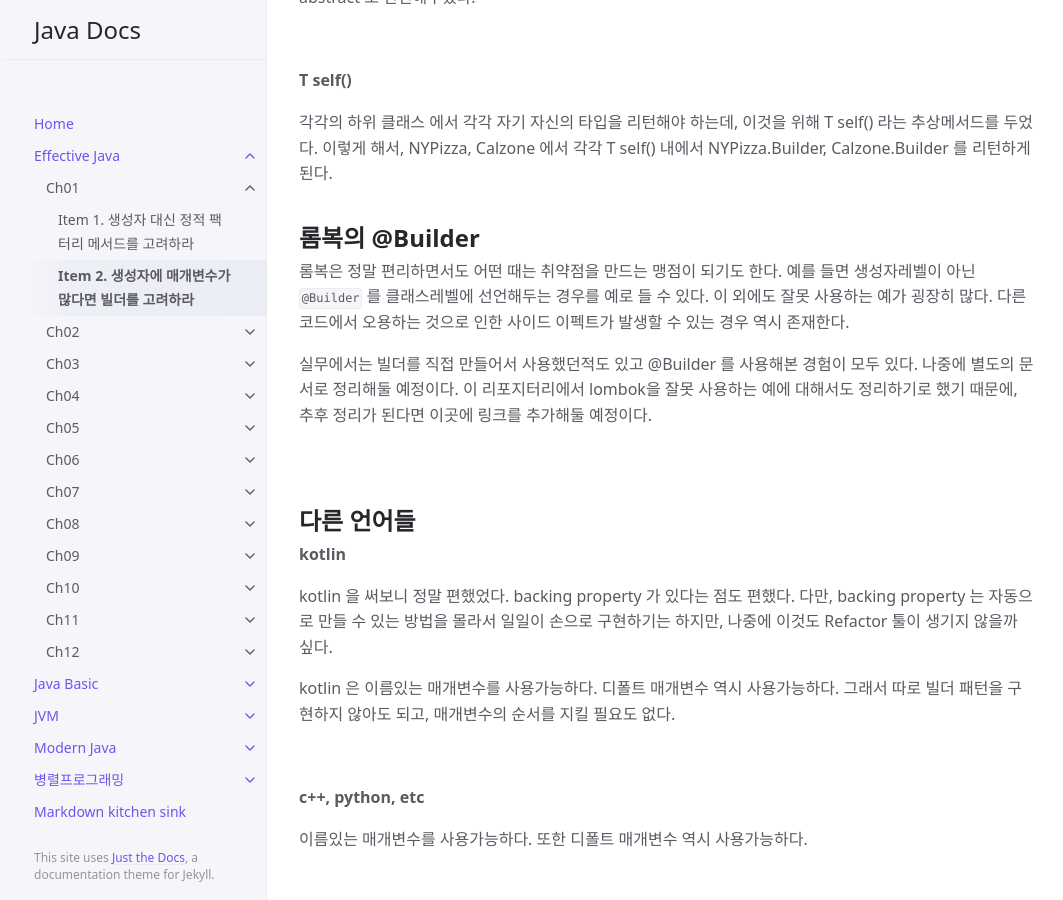
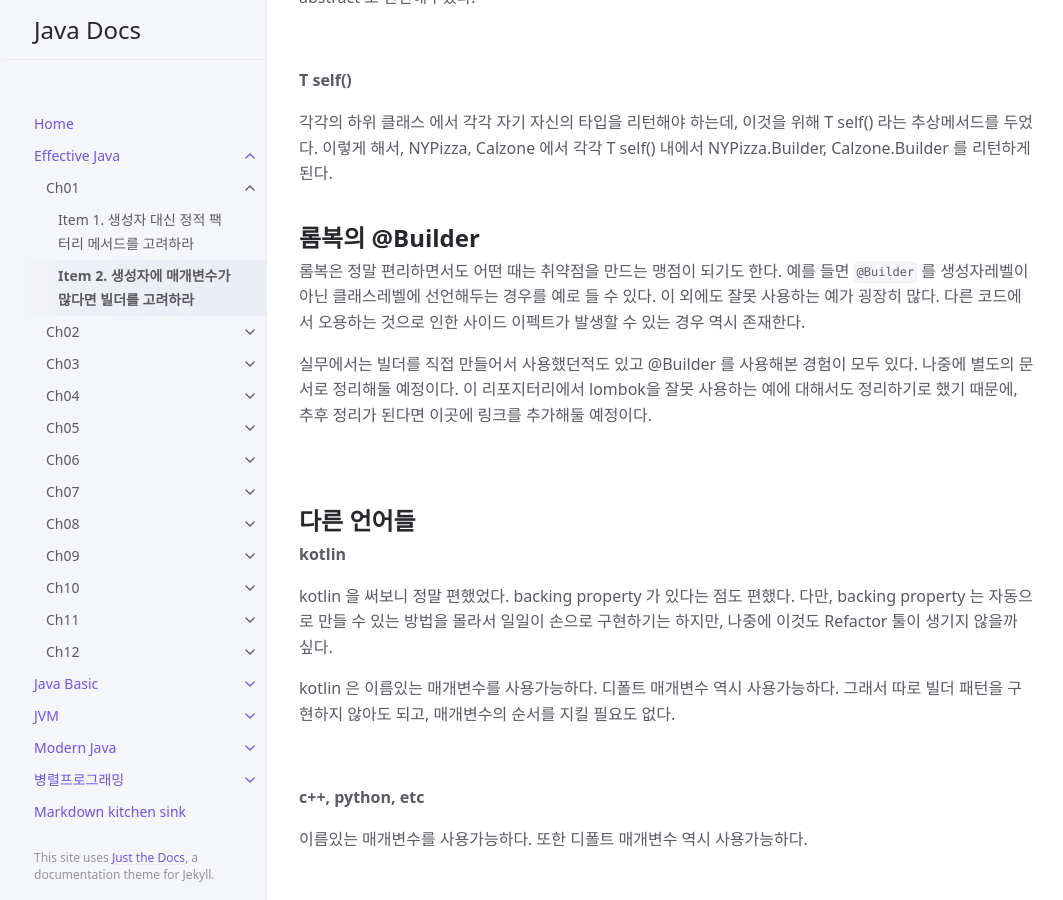
Before and after one commit to gosgjung/0-docs-study-java, a Jekyll site: the page built from docs/effective-java/chapter01/Item 2. 생성자에 매개변수가 많다면 빌더를 고려하라.md, in a window 1280 px wide and 900 px high, scrolled down 10560 px. Shown: the whole window, without its empty margins (105-1168 px from the left). Built offline with Jekyll 4.4.1, drawn with Linux system fonts in a browser that asks for light colours.

```diff
--- a/docs/effective-java/chapter01/Item 2. 생성자에 매개변수가 많다면 빌더를 고려하라.md
+++ b/docs/effective-java/chapter01/Item 2. 생성자에 매개변수가 많다면 빌더를 고려하라.md
@@ -438,7 +438,7 @@ build() 메서드를 override 하는 각각의 NYPizza 와 Calzone 피자에서
 ### 롬복의 @Builder
 {: .fs-6 .fw-700 }
 
-롬복은 정말 편리하면서도 어떤 때는 취약점을 만드는 맹점이 되기도 한다. 예를 들면 생성자레벨이 아닌`@Builder` 를 클래스레벨에 선언해두는 경우를 예로 들 수 있다. 이 외에도 잘못 사용하는 예가 굉장히 많다. 다른 코드에서 오용하는 것으로 인한 사이드 이펙트가 발생할 수 있는 경우 역시 존재한다.
+롬복은 정말 편리하면서도 어떤 때는 취약점을 만드는 맹점이 되기도 한다. 예를 들면 `@Builder` 를 생성자레벨이 아닌 클래스레벨에 선언해두는 경우를 예로 들 수 있다. 이 외에도 잘못 사용하는 예가 굉장히 많다. 다른 코드에서 오용하는 것으로 인한 사이드 이펙트가 발생할 수 있는 경우 역시 존재한다.
 
 실무에서는 빌더를 직접 만들어서 사용했던적도 있고 @Builder 를 사용해본 경험이 모두 있다. 나중에 별도의 문서로 정리해둘 예정이다.  이 리포지터리에서 lombok을 잘못 사용하는 예에 대해서도 정리하기로 했기 때문에, 추후 정리가 된다면 이곳에 링크를 추가해둘 예정이다.
 
```
